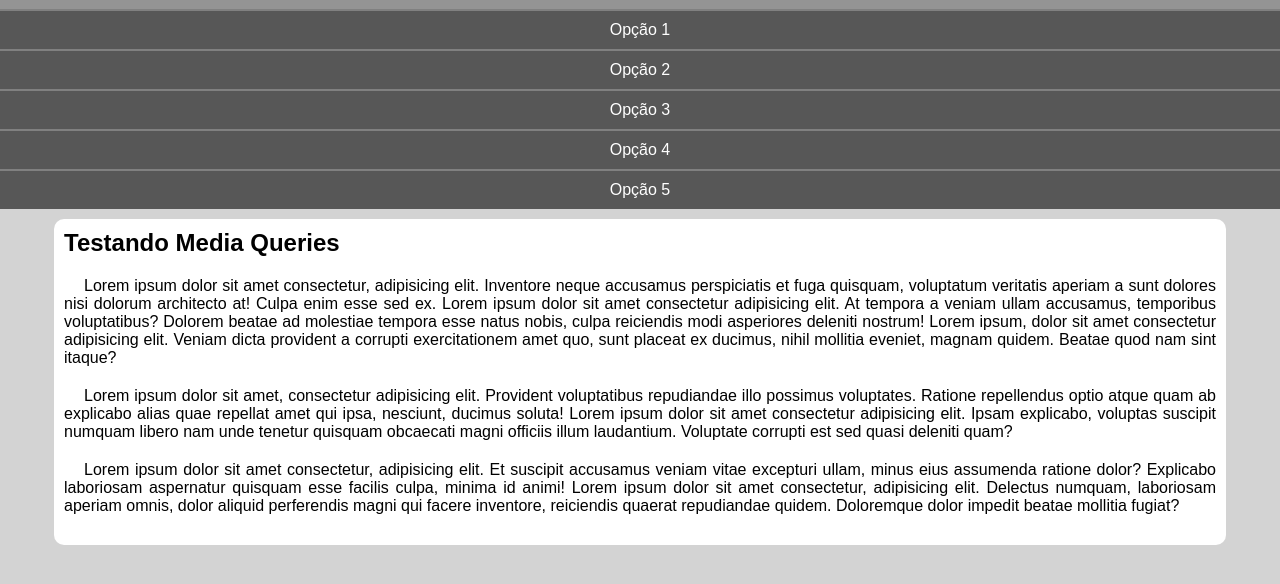
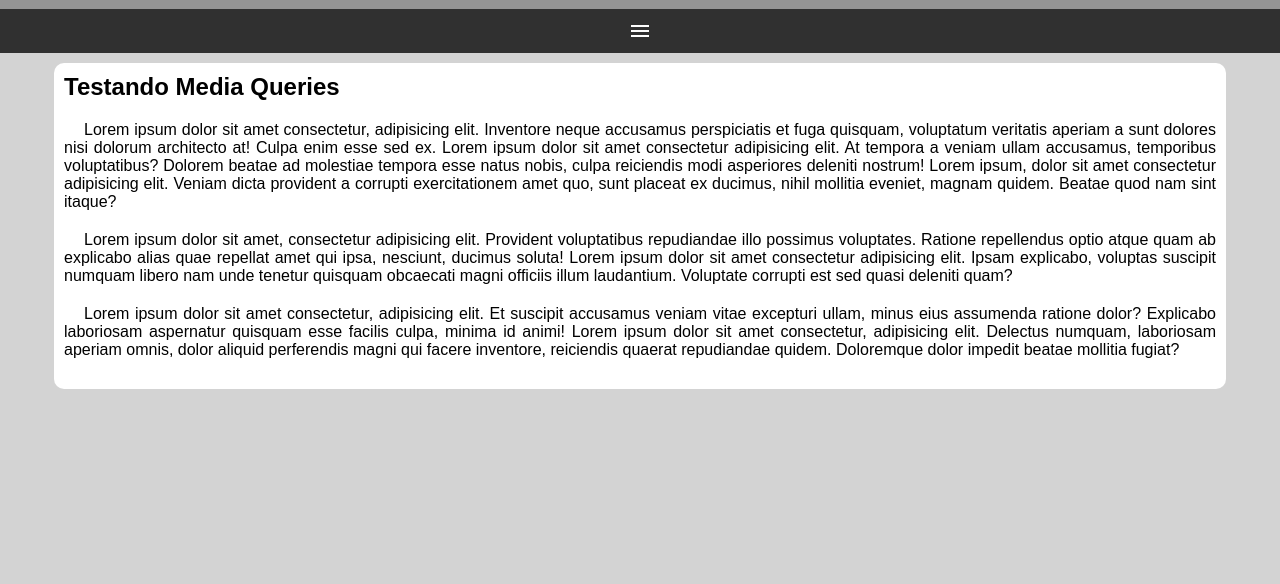
Before and after one commit to DevTiagokings/html-css, a plain HTML site: page exercicios/exercício 26- Média Query/mq005/index.html in a window 1280 px wide. Shown: the part 48-632 px from the top of the page. Drawn offline with Linux system fonts and the light colour scheme.

Commit message:
Menu Hambúrguer

```diff
--- a/exercicios/exercício 26- Média Query/mq005/estilos/style.css
+++ b/exercicios/exercício 26- Média Query/mq005/estilos/style.css
@@ -20,8 +20,22 @@ header h1{
     text-align: center;
 }
 
+i#burguer{
+    background-color: rgb(48, 48, 48);
+    color: white;
+    display: block;
+    text-align: center;
+    padding: 10px;
+    cursor: pointer;
+}
+
+i#burguer:hover{
+    background-color: white;
+    color: black;
+}
+
 menu{
-    display: block;
+    display: none;
 }
 
 menu ul{
--- a/exercicios/exercício 26- Média Query/mq005/index.html
+++ b/exercicios/exercício 26- Média Query/mq005/index.html
@@ -4,12 +4,14 @@
     <meta charset="UTF-8">
     <meta name="viewport" content="width=device-width, initial-scale=1.0">
     <title>Media Query</title>
+    <link rel="stylesheet" href="https://fonts.googleapis.com/icon?family=Material+Icons"/>
     <link rel="stylesheet" href="estilos/style.css">
 </head>
 <body>
     <header>
         <h1>Meu site</h1>
-        <menu>
+        <i id="burguer" class="material-icons" onclick="clickMenu()">menu</i>
+        <menu id="itens">
             <ul>
                 <li><a href="#">Opção 1</a></li>
                 <li><a href="#">Opção 2</a></li>
@@ -30,5 +32,14 @@
             <p>Lorem ipsum dolor sit amet consectetur, adipisicing elit. Et suscipit accusamus veniam vitae excepturi ullam, minus eius assumenda ratione dolor? Explicabo laboriosam aspernatur quisquam esse facilis culpa, minima id animi! Lorem ipsum dolor sit amet consectetur, adipisicing elit. Delectus numquam, laboriosam aperiam omnis, dolor aliquid perferendis magni qui facere inventore, reiciendis quaerat repudiandae quidem. Doloremque dolor impedit beatae mollitia fugiat? </p>
         </article>
     </main>
+    <script>
+        function clickMenu() {
+            if(itens.style.display == 'block'){
+                itens.style.display = 'none'
+            } else {
+                itens.style.display = 'block'
+            }
+        }
+    </script>
 </body>
 </html>
```
